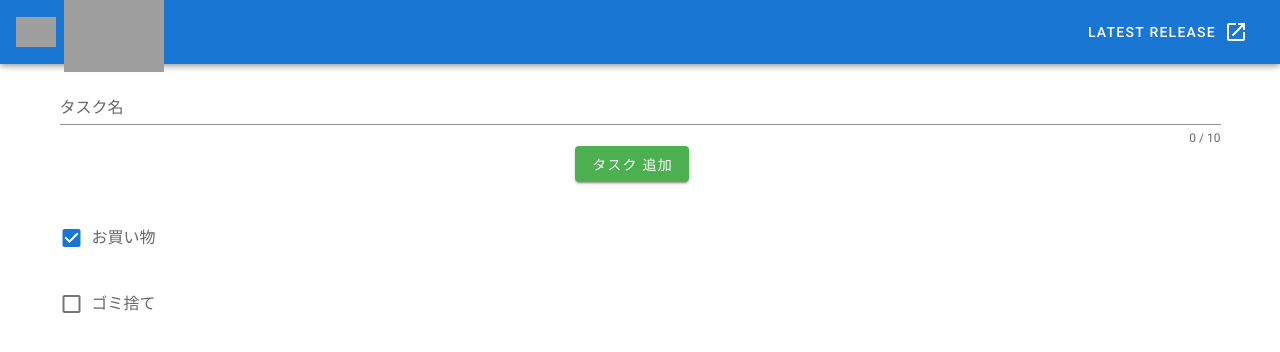
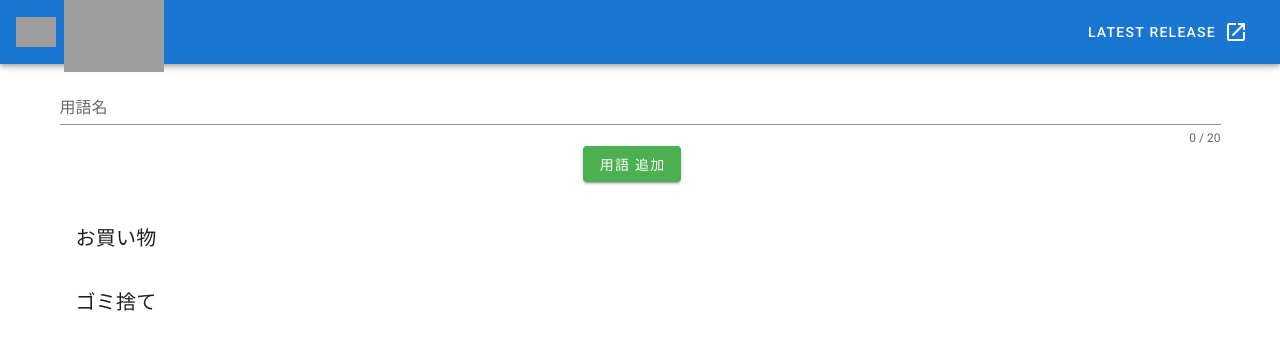
Before and after one commit to nnashiki/vue-todo, a Vue app: page / in a window 1280 px wide. Shown: the top 352 px of the page. Built offline with nearby package versions, Linux system fonts and the light colour scheme; grey boxes are pictures that could not be loaded.

Commit message:
update: 用語登録に変更

```diff
--- a/src/views/components/Tasks.vue
+++ b/src/views/components/Terms.vue
@@ -5,9 +5,9 @@
         <v-form ref="form" v-model="valid" lazy-validation>
           <v-text-field
             v-model="name"
-            :counter="10"
+            :counter="20"
             :rules="nameRules"
-            label="タスク名"
+            label="用語名"
             required
           ></v-text-field>
 
@@ -17,16 +17,13 @@
             class="mr-4"
             @click="addTask"
           >
-            タスク 追加
+            用語 追加
           </v-btn>
         </v-form>
       </v-col>
       <v-col class="mb-5" cols="12">
         <div v-for="(checkbox, i) in checkboxes" :key="i">
-          <v-checkbox
-            v-model="checkbox.status"
-            :label="checkbox.lavel"
-          ></v-checkbox>
+          <v-card-title v-text="checkbox.lavel"></v-card-title>
         </div>
       </v-col>
     </v-row>
@@ -42,11 +39,9 @@ export default Vue.extend({
   data: () => ({
     checkboxes: [
       {
-        status: true,
         lavel: "お買い物",
       },
       {
-        status: false,
         lavel: "ゴミ捨て",
       },
     ],
@@ -61,7 +56,7 @@ export default Vue.extend({
 
   methods: {
     addTask() {
-      this.checkboxes.push({ status: false, lavel: this.name });
+      this.checkboxes.push({lavel: this.name });
       (this.$refs as any).form.reset();
     },
   },
--- a/src/views/pages/Home.vue
+++ b/src/views/pages/Home.vue
@@ -4,7 +4,7 @@
 
 <script lang="ts">
 import Vue from "vue";
-import Tasks from "../components/Tasks.vue";
+import Tasks from "../components/Terms.vue";
 
 export default Vue.extend({
   name: "Home",
```
